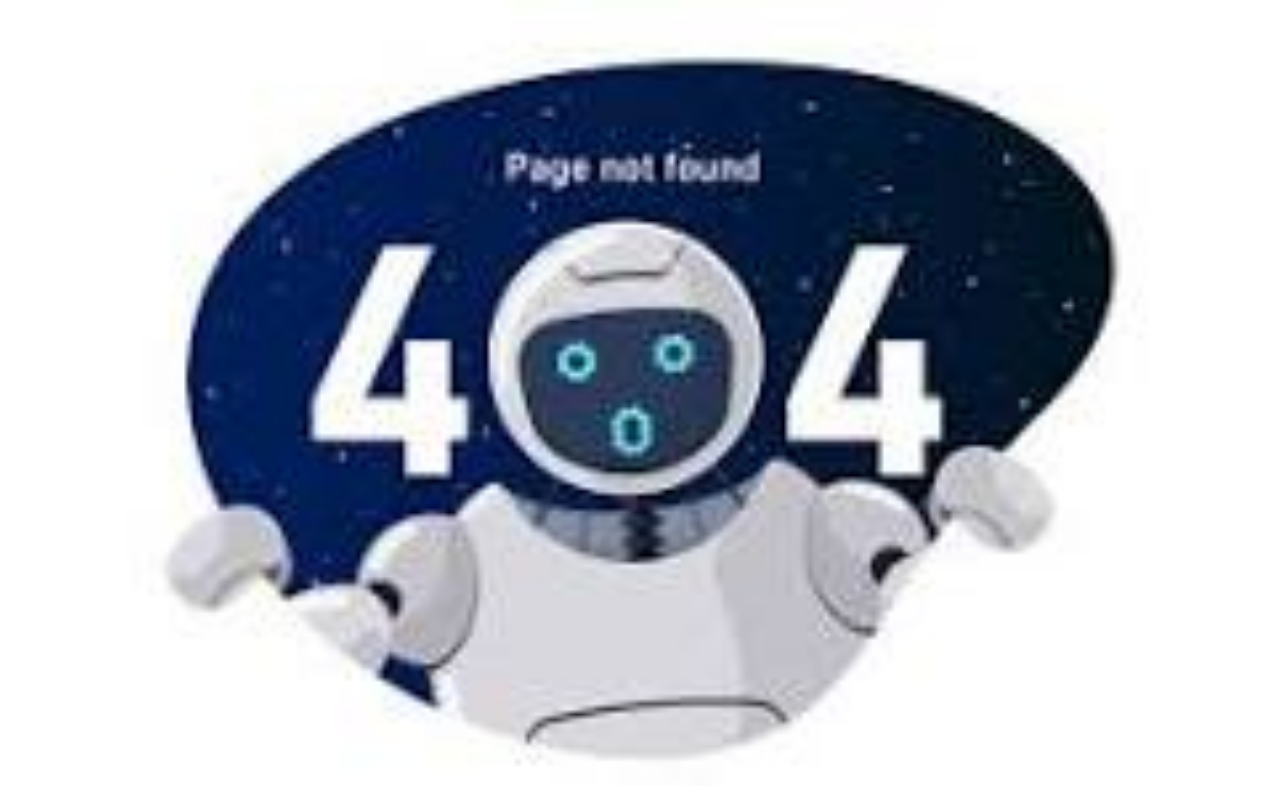
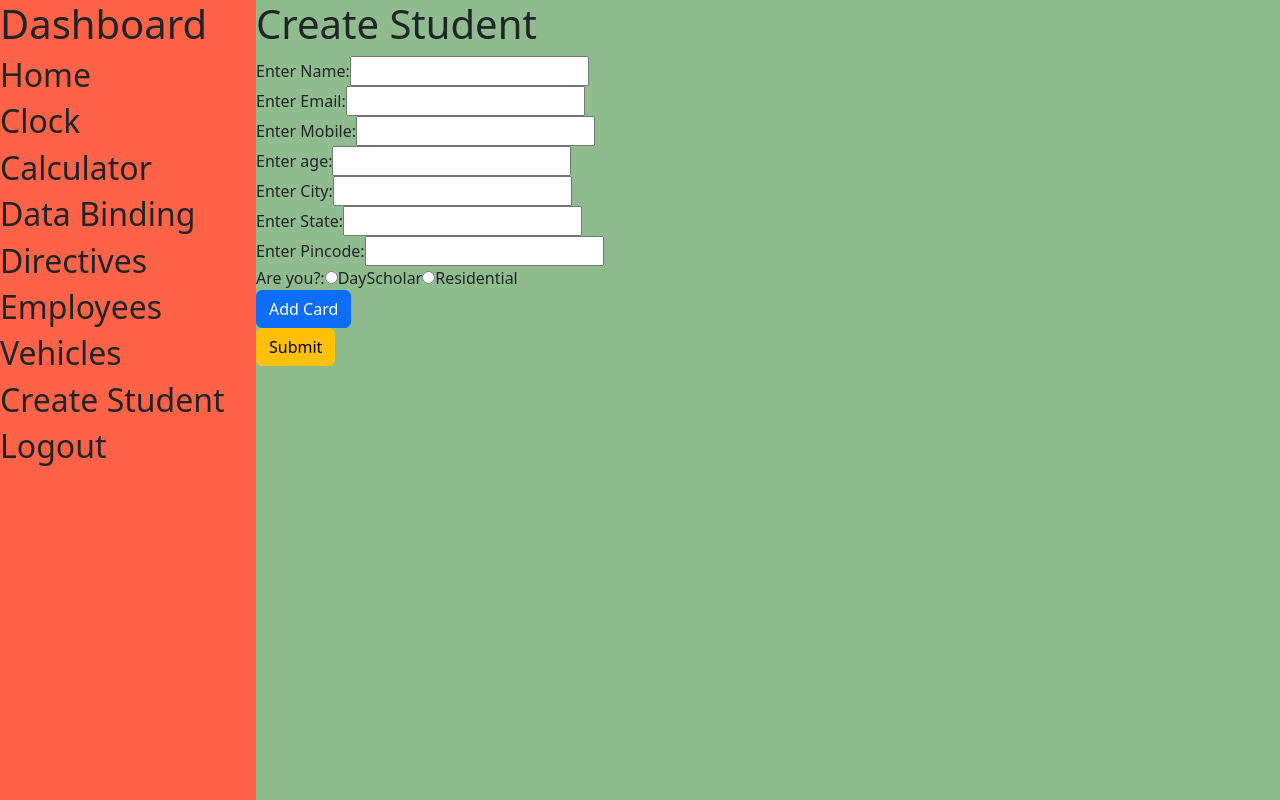
Before and after one commit to Dinesh-Uyyala/my-app-june25, an Angular app: page /dashboard/create-student in a window 1280 px wide. Built offline with nearby package versions, Linux system fonts and the light colour scheme.

Commit message:
forms completed

```diff
--- a/src/app/app-routing.module.ts
+++ b/src/app/app-routing.module.ts
@@ -11,6 +11,7 @@ import { DirectivesComponent } from './directives/directives.component';
 import { EmployeesComponent } from './employees/employees.component';
 import { VehiclesComponent } from './vehicles/vehicles.component';
 import { CreateVehicleComponent } from './create-vehicle/create-vehicle.component';
+import { CreateStudentComponent } from './create-student/create-student.component';
 
 const routes: Routes = [
   {path:'',component:LoginComponent},//default routing
@@ -23,6 +24,7 @@ const routes: Routes = [
     {path:'employees',component:EmployeesComponent},
     {path:'vehicles',component:VehiclesComponent},
     {path:'create-vehicle',component:CreateVehicleComponent},
+    {path:'create-student',component:CreateStudentComponent},
   ]}, //parent Routing
   {path:'**',component:PageNotFoundComponent},//wild card routing
 ];
--- a/src/app/app.module.ts
+++ b/src/app/app.module.ts
@@ -16,6 +16,7 @@ import { EmployeesComponent } from './employees/employees.component';
 import { VehiclesComponent } from './vehicles/vehicles.component';
 import { HttpClientModule } from '@angular/common/http';
 import { CreateVehicleComponent } from './create-vehicle/create-vehicle.component';
+import { CreateStudentComponent } from './create-student/create-student.component';
 @NgModule({
   declarations: [
     AppComponent,
@@ -29,7 +30,8 @@ import { CreateVehicleComponent } from './create-vehicle/create-vehicle.componen
     DirectivesComponent,
     EmployeesComponent,
     VehiclesComponent,
-    CreateVehicleComponent
+    CreateVehicleComponent,
+    CreateStudentComponent
   ],
   imports: [
     BrowserModule,
--- /dev/null
+++ b/src/app/create-student/create-student.component.html
@@ -0,0 +1,71 @@
+<h1>Create Student</h1>
+
+<form [formGroup]="studentForm">
+    <label>Enter Name:</label>
+    <input type="text" formControlName="name"><br>
+
+    <div *ngIf="studentForm.get('name')?.touched && studentForm.get('name')?.invalid">
+        <p *ngIf="studentForm.get('name')?.errors?.['required']">Name should be enter</p>
+        <p *ngIf="studentForm.get('name')?.errors?.['minlength']">Name should be minimum 6 characters</p>
+        <p *ngIf="studentForm.get('name')?.errors?.['maxlength']">Name should be maximum 12 characters</p>
+    </div>
+
+    <label>Enter Email:</label>
+    <input type="email" formControlName="email"><br>
+
+    <label>Enter Mobile:</label>
+    <input type="number" formControlName="mobile"><br>
+
+    <label>Enter age:</label>
+    <input type="number" formControlName="age"><br>
+
+    <div formGroupName="address">
+    <label>Enter City:</label>
+    <input type="text" formControlName="city"><br>
+
+    <label>Enter State:</label>
+    <input type="text" formControlName="state"><br>
+
+    <label>Enter Pincode:</label>
+    <input type="number" formControlName="pin"><br>
+    </div>
+
+    <label>Are you?:</label>
+    <input type="radio"  formControlName="type" [value]="true" name="type">
+    <label>DayScholar</label>
+    <input type="radio" formControlName="type" [value]="false" name="type">
+    <label>Residential</label><br>
+
+    <div *ngIf="studentForm.get('type')?.value==false">
+    <label>Hostel Fee:</label>
+    <input type="number" formControlName="hostelFee"><br>
+    </div>
+
+    <div *ngIf="studentForm.get('type')?.value==true">
+    <label>Bus Fee:</label>
+    <input type="number" formControlName="busFee"><br>
+    </div>
+
+    <button class="btn btn-primary" (click)="add()">Add Card</button>
+
+    <div formArrayName="cards">
+        <div *ngFor="let card of cardsFormArray.controls;let i=index">
+            <div formGroupName="{{i}}">
+                <h3>Card{{i+1}}</h3>
+            <label>Card Number:</label>
+            <input type="number" formControlName="number"><br>
+
+            <label>Expiry month:</label>
+            <input type="month" formControlName="expiry"><br>
+
+            <label>CVV:</label>
+            <input type="number" formControlName="cvv"><br>
+            <button (click)="delete(i)" class="btn btn-danger">Delete</button>
+            </div>
+        </div>
+    </div>
+
+
+
+    <button (click)="submit()" class="btn btn-warning">Submit</button>
+</form>
--- /dev/null
+++ b/src/app/create-student/create-student.component.ts
@@ -0,0 +1,64 @@
+import { Component } from '@angular/core';
+import { FormArray, FormControl, FormGroup, Validators } from '@angular/forms';
+
+@Component({
+  selector: 'app-create-student',
+  templateUrl: './create-student.component.html',
+  styleUrls: ['./create-student.component.css']
+})
+export class CreateStudentComponent {
+
+  public studentForm:FormGroup=new FormGroup({
+    name:new FormControl('',[Validators.required,Validators.minLength(6),Validators.maxLength(12)]),
+    email:new FormControl(),
+    mobile:new FormControl(),
+    age:new FormControl(),
+    address:new FormGroup({
+      city:new FormControl(),
+      state:new FormControl(),
+      pin:new FormControl()
+    }),
+    type:new FormControl(),
+    // hostelFee:new FormControl(),
+    // busFee:new FormControl()
+    cards:new FormArray([]),
+  })
+
+  get cardsFormArray(){
+    return this.studentForm.get('cards') as FormArray;
+  }
+
+  add(){
+    this.cardsFormArray.push(
+      new FormGroup({
+        number:new FormControl(),
+        expiry:new FormControl(),
+        cvv:new FormControl(),
+      })
+    )
+  }
+  delete(id:number){
+    this.cardsFormArray.removeAt(id);
+  }
+
+  constructor(){
+    this.studentForm.get('type')?.valueChanges.subscribe(
+      (data:any)=>{
+        console.log(data);
+        if(data==true){
+          this.studentForm.addControl('busFee', new FormControl());
+          this.studentForm.removeControl('hostelFee');
+        }else{
+          this.studentForm.addControl('hostelFee', new FormControl());
+          this.studentForm.removeControl('busFee');
+        }
+      },(err:any)=>{
+        alert("Unable to get data")
+      }
+    )
+  }
+
+  submit(){
+    console.log(this.studentForm);
+  }
+}
--- a/src/app/dashboard/dashboard.component.html
+++ b/src/app/dashboard/dashboard.component.html
@@ -8,6 +8,7 @@
         <h2 routerLink="/dashboard/directives">Directives</h2>
         <h2 routerLink="/dashboard/employees">Employees</h2>
         <h2 routerLink="/dashboard/vehicles">Vehicles</h2>
+        <h2 routerLink="/dashboard/create-student">Create Student</h2>
         <h2 routerLink="/">Logout</h2>
     </div>
     <div class="right">
```
Also changed, not shown: src/app/create-student/create-student.component.css (added), 2 other files (tests, documents, lock files or other folders).
